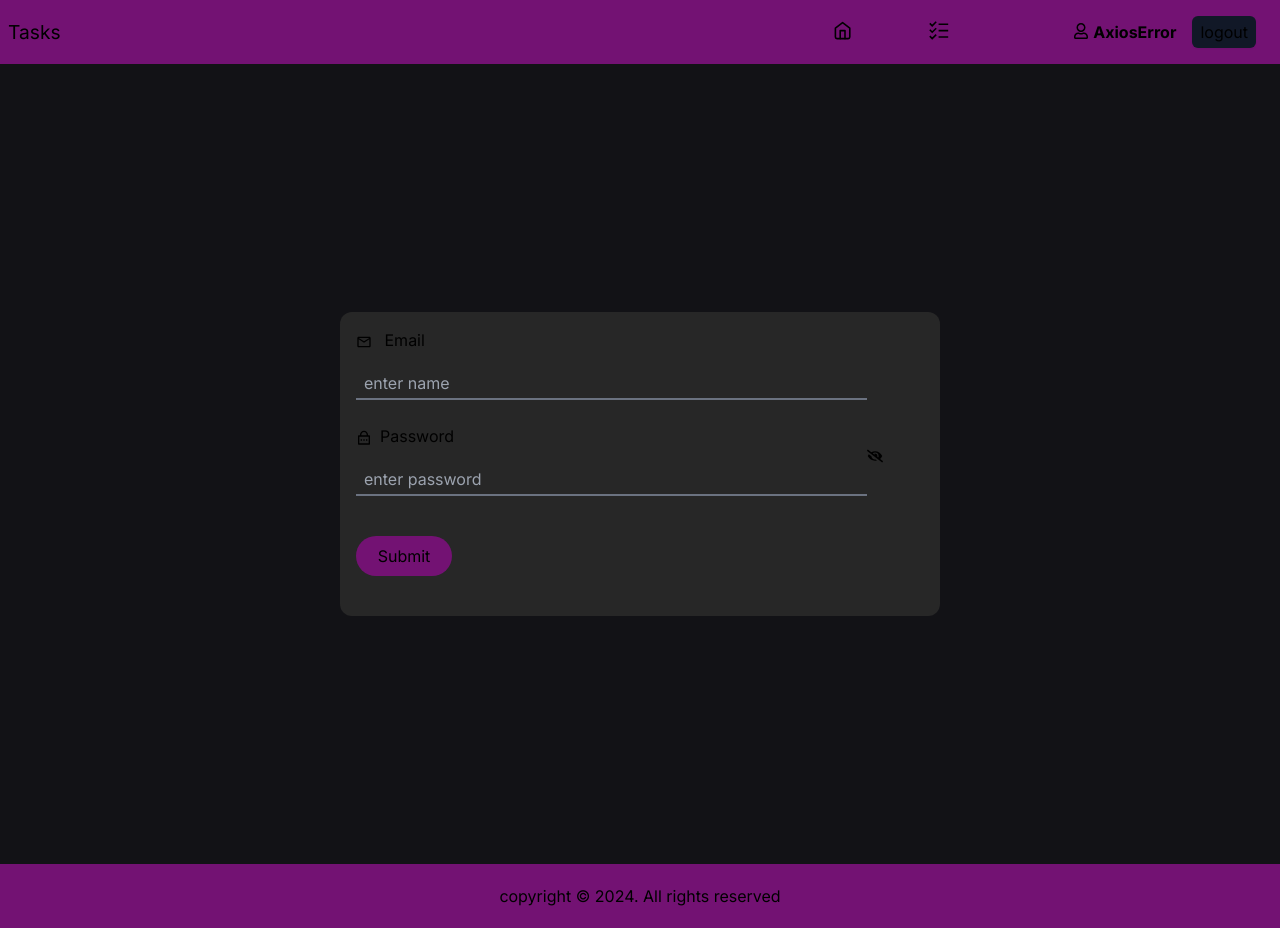
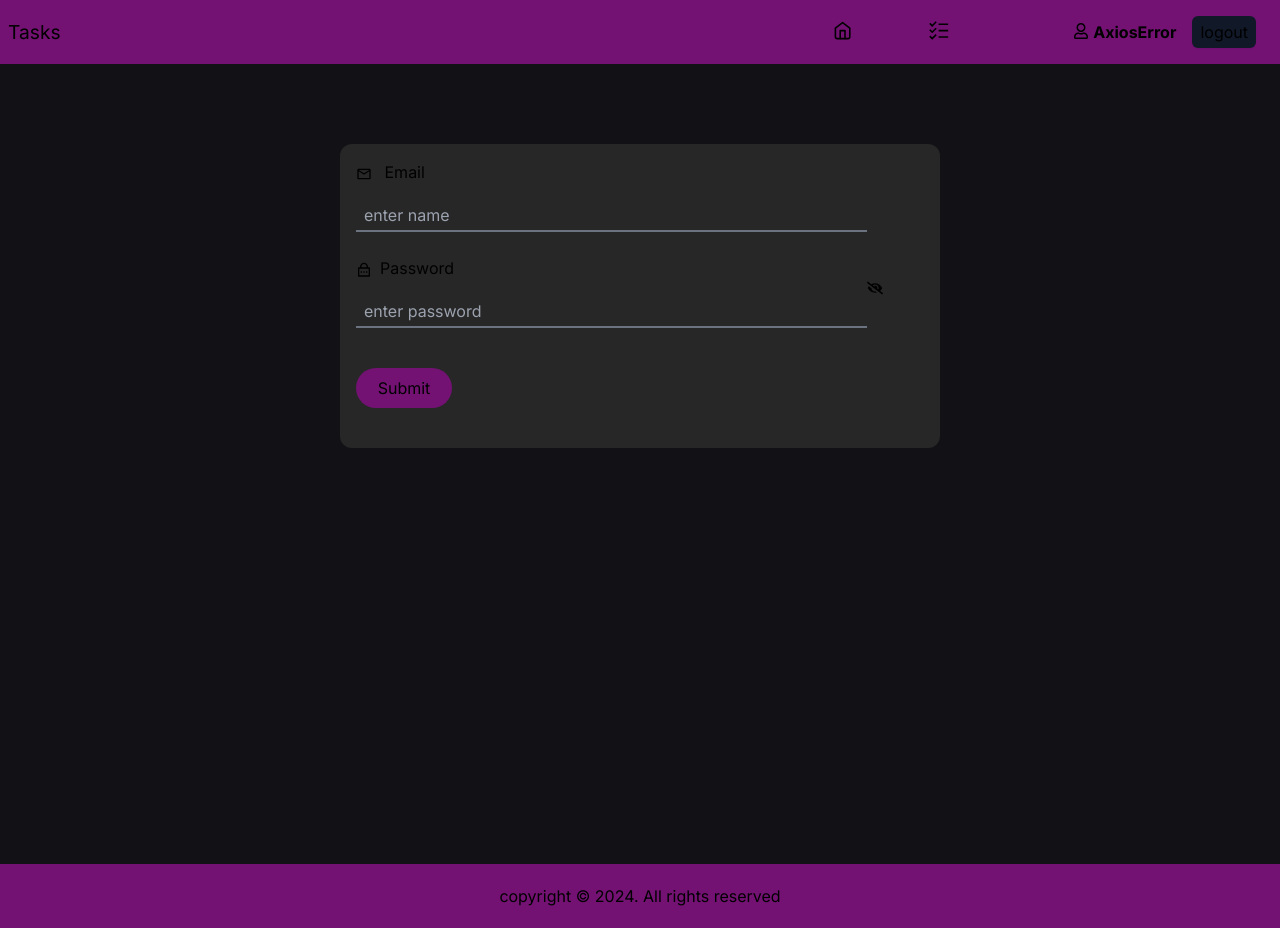
Before and after one commit to Piyush07p/task-manager, a Next.js app: page /login in a window 1280 px wide. Built offline with nearby package versions, Linux system fonts and the light colour scheme; no server answers.

Commit message:
axiosError problem solved

```diff
--- a/src/app/Signup/page.js
+++ b/src/app/Signup/page.js
@@ -54,7 +54,7 @@ const page = () => {
     }
  return(
     <>
-     <section className='flex justify-center items-center h-[100vh] p-10'>
+     <section className='flex justify-center pt-[5rem] h-[100vh] p-10'>
           <ToastContainer/>
             <form method='POST' className='bg-[#272727] rounded-2xl w-[100%] md:w-[60%] lg:w-[50%] sm:w-[65%] p-4 h-[24rem]' >
                     <div>
--- a/src/app/api/currentUser/route.js
+++ b/src/app/api/currentUser/route.js
@@ -12,7 +12,7 @@ export async function GET(request){
   console.log(data)
   await createDb();
   const userData=await userModel.findById(data._id).select('-password');
-
+  console.log("current_user-->",userData)
   return NextResponse.json(userData)
 
 }
--- a/src/app/components/navbar.js
+++ b/src/app/components/navbar.js
@@ -14,13 +14,14 @@ import { GrTask } from "react-icons/gr";
 
 
 const Navbar = () => {
-   const context=useContext(UserContext)
+   const {currUser,setCurrUser}=useContext(UserContext)
+   console.log("current_user2-->",currUser)
    const router=useRouter()
    async function doLogout(){
 
     try {
         const result =await logoutUser()
-        context.setCurrUser(undefined)
+        setCurrUser(undefined)
         router.push('/login')
         // toast.success("logout successfull !!")
     } catch (error) {
@@ -51,7 +52,7 @@ const Navbar = () => {
                             <Link href="/tasklist"><GrTask style={{display:"inline-block",marginBottom:"0.3rem",marginRight:"0.2rem"}} /><span className='hidden  sm:group-hover:inline'>Show tasks</span></Link>
                         </li>
                         {
-                            (context.currUser)?
+                            (currUser)?
                            <>
                             <li className='mx-3 sm:mx-2  text-[0.8rem] sm:text-[1rem]   font-bold '>
                             <Link href="/profile"><FaRegUser style={{display:"inline-block",marginBottom:"0.3rem"}}/> {JSON.parse(localStorage.getItem("userName"))}</Link>
--- a/src/app/login/page.js
+++ b/src/app/login/page.js
@@ -1,5 +1,6 @@
 "use client"
-import React, { useState } from 'react'
+import React, { useState ,useContext} from 'react'
+import UserContext from '@/context/userContext'
 import { loginUser } from '@/services/userService'
 import {ToastContainer,toast} from 'react-toastify'
 import 'react-toastify/dist/ReactToastify.css';
@@ -7,6 +8,8 @@ import { useRouter } from 'next/navigation';
 
 import { ClipLoader } from 'react-spinners';
 
+
+//icons
 import { MdOutlineEmail } from "react-icons/md";
 import { RiLockPasswordLine } from "react-icons/ri";
 import { FiUpload } from "react-icons/fi";
@@ -26,6 +29,11 @@ const page = () => {
   const [showPass,setShowPass]=useState(false)
 const [loginLoader,setLoginLoader]=useState(false)
 
+const {loadUser}=useContext(UserContext)
+
+// ----------------------(Login_handler)--------------------
+//------------------------(           )--------------------
+
   async function handleLogin(e){
     e.preventDefault();
     setLoginLoader(true)
@@ -36,6 +44,7 @@ const [loginLoader,setLoginLoader]=useState(false)
         throw new Error("Invalid credentails !!")
       }
       setLoginLoader(false)
+      loadUser()
       toast.success("Login success",{
         position: 'top-center',
       })
@@ -58,7 +67,7 @@ const [loginLoader,setLoginLoader]=useState(false)
   }
   return (
     <>
-        <section className='flex justify-center items-center h-[100vh] p-10'>
+        <section className='flex justify-center pt-[5rem] h-[100vh] p-10'>
           <ToastContainer/>
 
             <form method='POST' className=' w-[100%] rounded-xl border-[var(--border1)] md:w-[50%] sm:w-[65%] bg-[#272727] p-4 h-[17.5rem] md:h-[19rem]' >
--- a/src/app/tasklist/page.js
+++ b/src/app/tasklist/page.js
@@ -23,8 +23,10 @@ const page = () => {
   async function loadTaskfunc(userId){
     let listData=await getTaskList(userId)
     console.log("tasklistPage---=> ", listData)
+
     setTaskList([...listData].reverse())
     setActiveData([...listData]);
+
   }
 
   // function  calling the deleteTask api
@@ -180,10 +182,11 @@ return (
                </div>
 
               {
-                (taskList.length==0)
+
+                (!taskList.length)
                 ?
                  <div className='h-[55vh] flex items-center'>
-                     <p>No task present</p>
+                     {(taskList.length==0)?<p>No task present</p>:""}
                      <p> <ScaleLoader color="#731273" size={20} /> </p>
                  </div>
                 :taskList.map((task)=>{
--- a/src/context/contextProvider.js
+++ b/src/context/contextProvider.js
@@ -1,5 +1,5 @@
 "use client"
-import React, { useEffect, useState, useSyncExternalStore } from 'react'
+import React, { useEffect, useState } from 'react'
 import UserContext from './userContext'
 import { currentUser } from '@/services/userService';
 import { toast } from 'react-toastify';
@@ -12,23 +12,27 @@ const ContextProvider = ({children}) => {
     const [markasRead,setMarkAsRead]=useState(false);
     const [completedTaskData,setCompletedTaskData]=useState("")
 
-   useEffect(()=>{
-    async function loadUser(){
+    const loadUser=async()=>{
 
         try {
             const loggedUser=await currentUser();
             localStorage.setItem("userName",JSON.stringify(loggedUser.name))
             console.log("provider--> ", loggedUser)
-            setCurrUser({...loggedUser});
+            if(loggedUser.code=="ERR_BAD_REQUEST"){
+
+            }else{
+                setCurrUser({...loggedUser});
+            }
         } catch (error) {
             console.log(error)
             toast.error("error in loading current user")
         }
     }
+   useEffect(()=>{
     loadUser()
    },[])
   return <UserContext.Provider value={{currUser,setCurrUser,activeData,setActiveData,taskId,setTaskid,hidePopup,setHidePopup,
-  markasRead,setMarkAsRead,completedTaskData,setCompletedTaskData}}>
+  markasRead,setMarkAsRead,completedTaskData,setCompletedTaskData,loadUser}}>
        {children}
   </UserContext.Provider>
 }
--- a/src/services/userService.js
+++ b/src/services/userService.js
@@ -30,7 +30,7 @@ export async function currentUser(){
     let result=await httpAxios
     .get('/api/currentUser')
     .then((resp)=>resp.data);
-
+    console.log("current_user_get-->",result);
     return result;
 
   } catch (error) {
```
